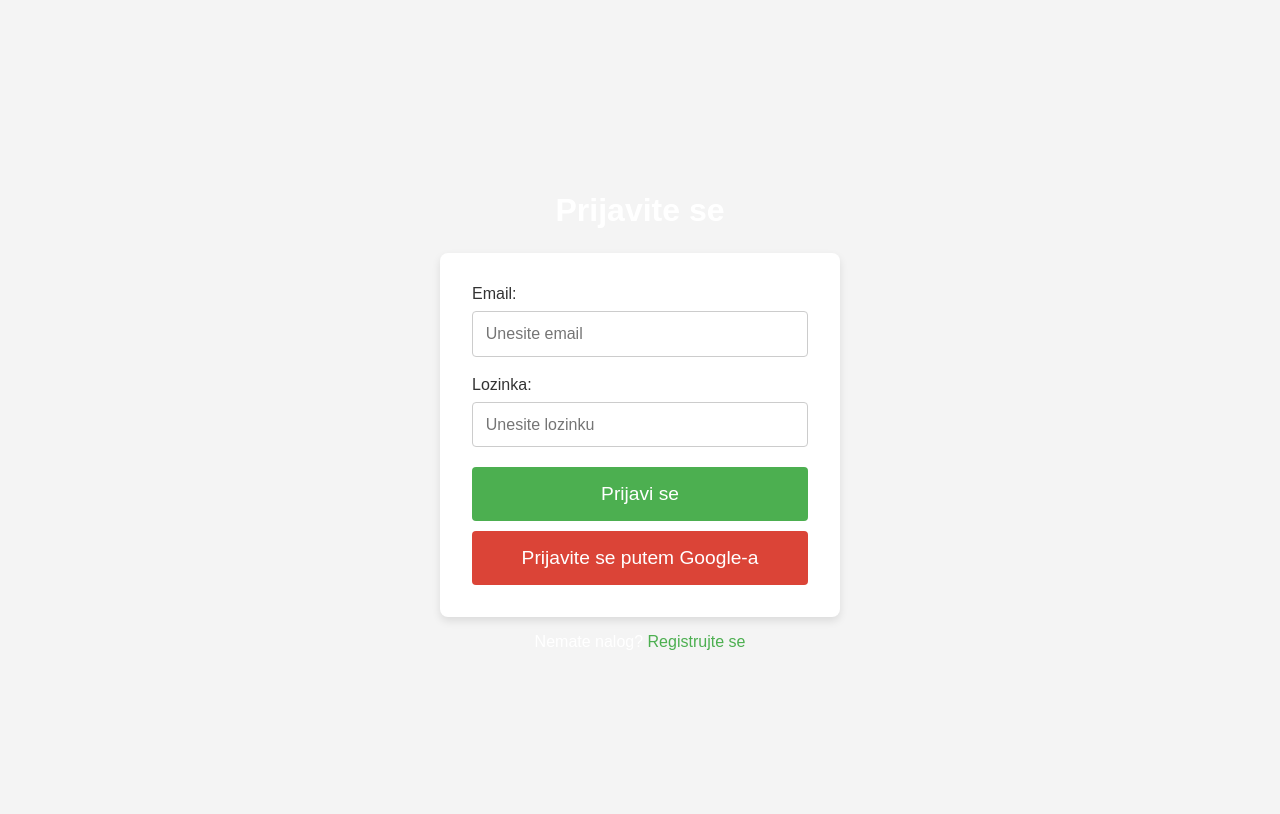
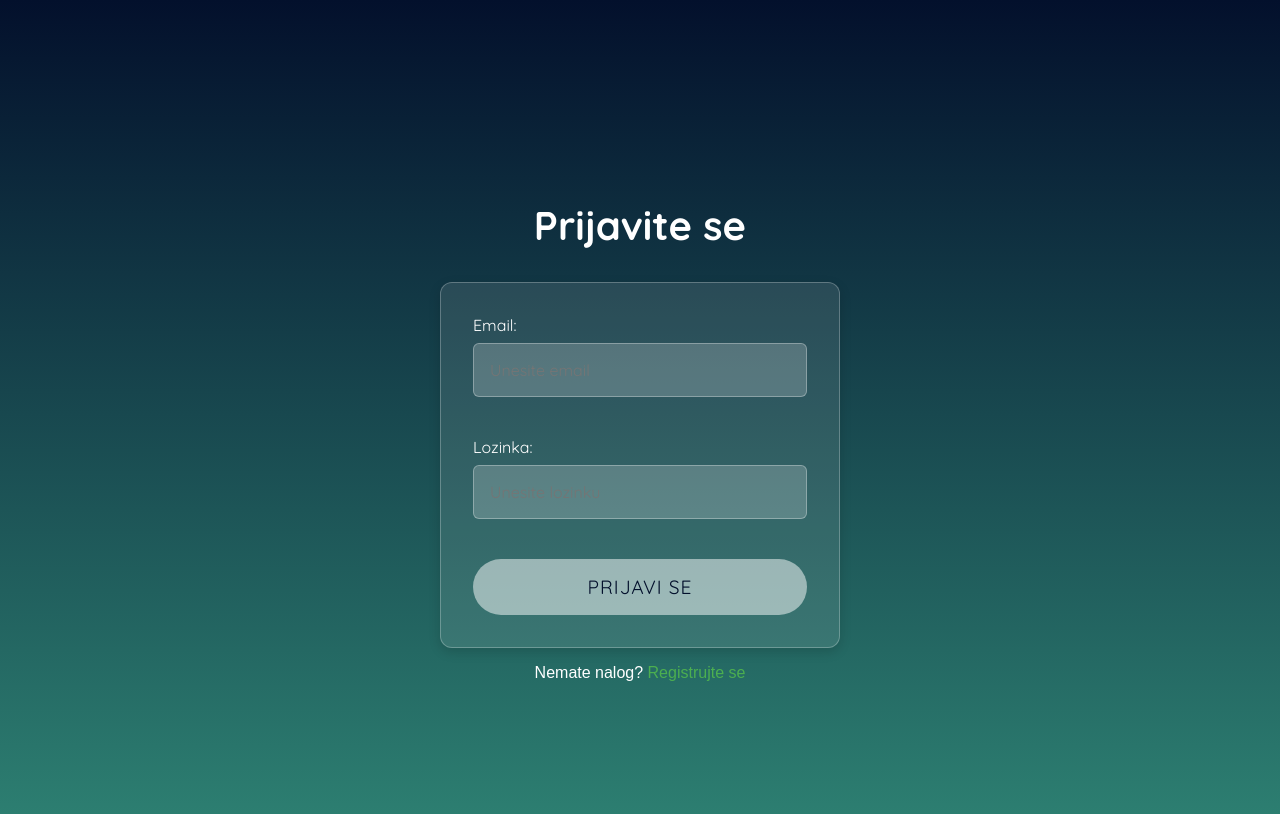
Before and after one commit to najkela/tshp, a React (Vite) app: page /login in a window 1280 px wide. Shown: the top 814 px of the page. Built offline with nearby package versions, Linux system fonts and the light colour scheme; no server answers.

Commit message:
css login/register

```diff
--- a/src/pages/Login.css
+++ b/src/pages/Login.css
@@ -1,16 +1,32 @@
+@import url('https://fonts.googleapis.com/css2?family=Quicksand:wght@300..700&display=swap');
+
+
+body {
+  background: linear-gradient(180deg, #03102C, #2F8575);
+  /* Gradijent pozadine od tamno plave ka zelenoj */
+  color: #fff;
+  /* Osnovna boja teksta je bela */
+}
+
 .login-container {
   display: flex;
   flex-direction: column;
   justify-content: center;
   align-items: center;
   height: 100vh;
-  background-color: #f4f4f4;
-  padding: 1rem;
+  background-color: linear-gradient(180deg, #03102C, #2F8575);
+  /* Tamno plava pozadina za celu stranicu */
+  padding: 2rem;
 }
 
 h2 {
-  font-size: 2rem;
-  margin-bottom: 1.5rem;
+  font-family: 'Quicksand', sans-serif;
+  font-size: 2.5rem;
+  color: #fff;
+  /* Bela boja za tekst */
+  margin-bottom: 2rem;
+  font-weight: bold;
+  text-align: center;
 }
 
 form {
@@ -19,55 +35,90 @@ form {
   width: 100%;
   max-width: 400px;
   padding: 2rem;
-  background-color: #fff;
-  border-radius: 8px;
-  box-shadow: 0 4px 8px rgba(0, 0, 0, 0.1);
+  background-color: rgba(255, 255, 255, 0.1);
+  /* Poluproziran beli background */
+  border-radius: 12px;
+  box-shadow: 0 4px 12px rgba(0, 0, 0, 0.15);
+  /* Softni shadow za karticu */
   box-sizing: border-box;
+  border: 1px solid rgba(255, 255, 255, 0.25);
+  /* Beli border sa 60% opacity */
 }
 
 .form-group {
-  margin-bottom: 1.2rem;
+  margin-bottom: 1.5rem;
 }
 
 label {
+  font-family: 'Quicksand', sans-serif;
+
   font-size: 1rem;
-  color: #333;
+  color: #fff;
+  /* Bela boja za labelu */
   margin-bottom: 0.5rem;
   display: block;
 }
 
 input {
-  padding: 0.8rem;
-  border: 1px solid #ccc;
-  border-radius: 4px;
+  font-family: 'Quicksand', sans-serif;
+
+  padding: 1rem;
+  border: 1px solid rgba(255, 255, 255, 0.3);
+  ;
+  border-radius: 6px;
   font-size: 1rem;
+  color: #fff;
   width: 100%;
+  margin-bottom: 1rem;
   box-sizing: border-box;
+  background-color: rgba(255, 255, 255, 0.2);
+  /* Poluprozirna pozadina za inpute */
 }
 
 input:focus {
   outline: none;
   border-color: #4CAF50;
+  /* Zeleni border prilikom fokusa */
+  background-color: rgba(255, 255, 255, 0.5);
+  /* Bele pozadine kada je u fokusu */
 }
 
 button {
+  font-family: 'Quicksand', sans-serif;
   padding: 1rem;
-  background-color: #4CAF50;
-  color: white;
+  background-color: rgba(255, 255, 255, 0.5);
+  /* Dugme u boji koju smo ranije koristili */
+  color: #03102C;
   border: none;
-  border-radius: 4px;
+  border-radius: 30px;
+  /* Pill-shaped dugme */
   cursor: pointer;
   font-size: 1.2rem;
-  transition: background-color 0.3s;
+  transition: background-color 0.3s, transform 0.2s ease;
   width: 100%;
+  text-transform: uppercase;
+  /* Uppercase text za dugme */
+  letter-spacing: 1px;
 }
 
 button:hover {
-  background-color: #45a049;
+  background-color: #246f62;
+  /* Tamnija nijansa pri hover-u */
+  transform: translateY(-3px);
+  /* Subtle hover effect */
+}
+
+button:active {
+  transform: translateY(1px);
+  /* Efekat kada je dugme pritisnuto */
 }
 
 .switch-link {
-  color: #4caf50;
+  color: #4CAF50;
+  /* Zeleni link za prelaz */
+  text-align: center;
+  font-size: 1rem;
+  margin-top: 1rem;
   cursor: pointer;
 }
 
@@ -76,8 +127,14 @@ button:hover {
 }
 
 .google-sign-in {
-  margin-top: 10px;
+  margin-top: 15px;
   background-color: #db4437;
+  padding: 1rem;
+  border-radius: 30px;
+  /* Zaobljeni ivice */
+  display: flex;
+  justify-content: center;
+  align-items: center;
 }
 
 .google-sign-in:hover {
--- a/src/pages/Login.jsx
+++ b/src/pages/Login.jsx
@@ -147,11 +147,7 @@ const Login = () => {
           </div>
         )}
         <button type="submit">{isRegistering ? 'Registrujte se' : 'Prijavi se'}</button>
-        {!isRegistering && (
-          <button type="button" onClick={handleGoogleSignIn} className="google-sign-in">
-            Prijavite se putem Google-a
-          </button>
-        )}
+
       </form>
 
       <p>
```
